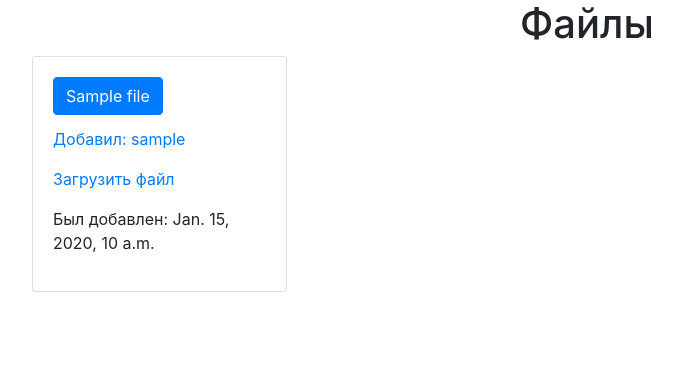
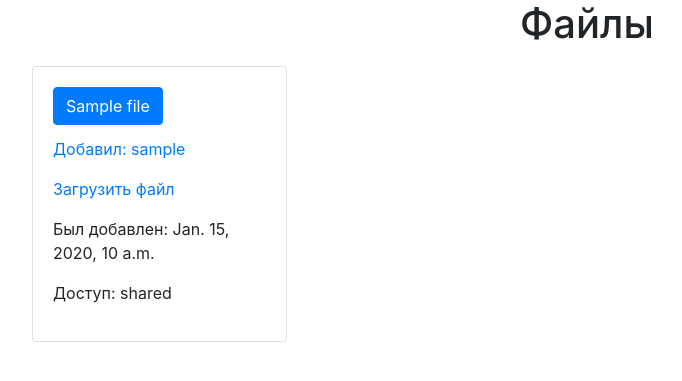
Before and after one commit to iamjumaliev/last_exam, a Django app: page / in a window 1280 px wide. Shown: the part 58-439 px from the top of the page, without its empty margins (53-735 px from the left). Run offline with Django 3.2, Linux system fonts and the light colour scheme; tables that the repository leaves empty hold one stand-in row (values such as "Sample post"); some libraries are stand-ins or nearby versions.

Commit message:
Был добавлен доступ

```diff
--- a/source/webapp/forms.py
+++ b/source/webapp/forms.py
@@ -7,8 +7,14 @@ class FileForm(forms.ModelForm):
 
     class Meta:
         model = File
-        exclude = ['author', 'created_at']
+        exclude = ['author', 'created_at', 'access']
 
+
+class AuthFileForm(forms.ModelForm):
+
+    class Meta:
+        model = File
+        exclude = ['created_at','author']
 
 class SimpleSearchForm(forms.Form):
     search = forms.CharField(max_length=100, required=False, label='Найти')
--- a/source/webapp/models.py
+++ b/source/webapp/models.py
@@ -1,5 +1,12 @@
 from django.contrib.auth.models import User
 from django.db import models
+
+
+ACCESS_CHOICES = [
+    ('shared', 'общий'),
+    ('secured', 'скрытый'),
+    ('private', 'приватный')
+]
 
 class File(models.Model):
     file = models.FileField(upload_to='uploads/files',null=False,blank=False,
@@ -7,6 +14,8 @@ class File(models.Model):
     name = models.CharField(max_length=2500, null=False, blank=False, verbose_name='Описание')
     author = models.ForeignKey(User, on_delete=models.PROTECT, related_name='file_author',
                                null=True, blank=True, verbose_name='Автор')
+    access = models.CharField(max_length=25,choices=ACCESS_CHOICES, default=ACCESS_CHOICES[0][0], verbose_name='Доступ',
+                            null=False,blank=False)
     created_at = models.DateTimeField(auto_now_add=True, verbose_name='Время создания')
 
 # Create your models here.
--- a/source/webapp/templates/file/detail.html
+++ b/source/webapp/templates/file/detail.html
@@ -28,4 +28,5 @@
     <p><a href="{{ file.file.url }}" download >Загрузить файл</a></p>
     <p>{{ file.name }}</p>
     <p>  Был добавлен:   {{ file.created_at }}</p>
+    <p> Доступ: {{ file.access }}</p>
 {% endblock %}
--- a/source/webapp/templates/partial/partial_card.html
+++ b/source/webapp/templates/partial/partial_card.html
@@ -1,5 +1,5 @@
 {% load i18n %}
-<div class="card" id="product-{{ file.pk }}">
+<div class="card" id="product-{{ file.pk }}" style="margin-top: 10px">
     <div class="card-body">
         <h5 class="card-title"><a href="{% url "webapp:file_detail" file.pk %}"
                class="btn btn-primary">{{ file.name }}</a></h5>
@@ -10,9 +10,10 @@
                 </a>
         {% else %}
             </p>
-            <p class="card-text">{% blocktrans %}Добавил: Анонним {% endblocktrans %}</p>
+            <p class="card-text">{% blocktrans %}Добавил: Аноним {% endblocktrans %}</p>
         {% endif %}
             <p><a href="{{ file.file.url }}" download >Загрузить файл</a></p>
             <p>Был добавлен: {{ file.created_at }}</p>
+            <p> Доступ: {{ file.access }}</p>
     </div>
 </div>
--- a/source/webapp/views.py
+++ b/source/webapp/views.py
@@ -3,7 +3,7 @@
 from django.urls import reverse, reverse_lazy
 from django.views.generic import CreateView, DetailView, UpdateView, DeleteView, ListView
 from django.utils.http import urlencode
-from webapp.forms import FileForm, SimpleSearchForm
+from webapp.forms import FileForm, SimpleSearchForm,AuthFileForm
 from webapp.models import File
 
 
@@ -23,6 +23,7 @@
 
     def get_queryset(self):
         queryset = super().get_queryset()
+        queryset = queryset.filter(access='shared')
         if self.search_value:
             queryset = queryset.filter(
                 Q(name__icontains=self.search_value)
@@ -58,9 +59,16 @@
     form_class = FileForm
     template_name = 'file/create.html'
 
+    def get_form_class(self):
+        if self.request.user.is_authenticated:
+            return AuthFileForm
+        return FileForm
+
     def form_valid(self, form):
         if self.request.user.is_authenticated:
             form.instance.author = self.request.user
+        if not self.request.user.is_authenticated:
+            form.instance.author = None
         return super().form_valid(form)
 
     def get_success_url(self):
@@ -76,7 +84,6 @@
     def get_object(self, queryset=None):
         file = File.objects.get(pk=self.kwargs.get('pk'))
         return file
-
 
     def dispatch(self, request, *args, **kwargs):
         file = self.get_object()
```
Also changed, not shown: source/accounts/views.py (+6 -2 lines), source/webapp/migrations/0004_file_access.py (added).
